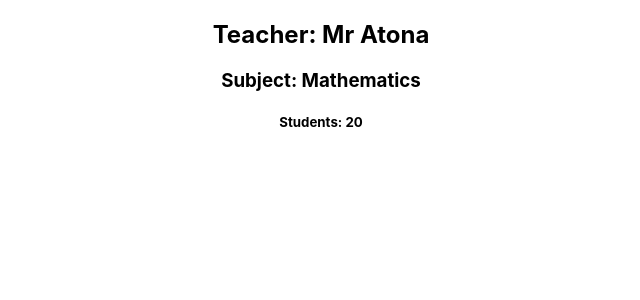
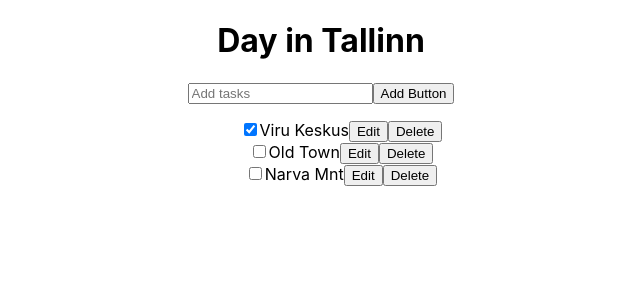
Before and after one commit to AbigaelKirwa/AssignmentProgrammingHomeWork, a React (Create React App) app in the folder homework2-reactdocumentation/: page / in a window 1280 px wide. Shown: the top 300 px of the page, without its empty margins (319-959 px from the left). Built offline with nearby package versions, Linux system fonts and the light colour scheme.

Commit message:
feat(managing state):Scaling up with reducer and context

```diff
--- a/homework2-reactdocumentation/src/App.js
+++ b/homework2-reactdocumentation/src/App.js
@@ -5,6 +5,7 @@ import PassingWithContext from './components/PassingWithContext';
 import PreservingState from './components/PreservingState';
 import QuickStart from './components/QuickStart';
 import ReactingToInput from './components/ReactingToInput';
+import ReducerAndContext from './components/ReducerAndContext';
 import SharingState from './components/SharingState';
 
 function App() {
@@ -17,7 +18,8 @@ function App() {
       {/* <SharingState/> */}
       {/* <PreservingState/> */}
       {/* <ExtractingStateLogic/> */}
-      <PassingWithContext/>
+      {/* <PassingWithContext/> */}
+      <ReducerAndContext/>
     </div>
   );
 }
--- /dev/null
+++ b/homework2-reactdocumentation/src/components/ReducerAndContext.js
@@ -0,0 +1,179 @@
+import {createContext, useContext, useReducer, useState}from 'react'
+
+let nextId = 3;
+const initialTasks = [
+    { id: 0, text: 'Viru Keskus', done: true },
+    { id: 1, text: 'Old Town', done: false },
+    { id: 2, text: 'Narva Mnt', done: false }
+]
+
+const TasksContext = createContext(null)
+const TasksDispatchContext = createContext(null)
+
+function TasksProvider({children}){
+    const [tasks, dispatch] = useReducer(
+        tasksReducer,
+        initialTasks
+    )
+
+    return(
+        <TasksContext.Provider value={tasks}>
+            <TasksDispatchContext.Provider value={dispatch}>
+                {children}
+            </TasksDispatchContext.Provider>
+        </TasksContext.Provider>
+    )
+}
+
+function useTasks(){
+    return useContext(TasksContext)
+}
+
+function useTasksDispatch(){
+    return useContext(TasksDispatchContext)
+}
+
+function tasksReducer(tasks, action){
+    switch(action.type){
+        case 'added': {
+            return [...tasks, {
+                id:action.id,
+                text:action.text,
+                done:false
+            }]
+        }
+        case 'changed':{
+            return(tasks.map((t)=>{
+                if (t.id === action.task.id){
+                    return action.task
+                }
+                else{
+                    return t
+                }
+            })
+        )}
+        case 'deleted':{
+            return tasks.filter(t=> t.id !== action.id)
+        }
+        default: {
+            throw Error('Unknown action: ' + action.type);
+        }
+    }
+}
+
+//add task
+function AddTask({onAddTask}){
+    const [text, setText] = useState('')
+    const dispatch = useTasksDispatch()
+    return(
+        <>
+            <input
+                placeholder='Add tasks'
+                value={text}
+                onChange={(e)=>{setText(e.target.value)}}
+            />
+            <button onClick={()=>{
+                setText('')
+                dispatch({
+                    type:'added',
+                    id:nextId++,
+                    text:text
+                })
+            }}
+
+            >
+                Add Button
+            </button>
+        </>
+    )
+}
+
+//display task list
+function TaskList(){
+    const tasks = useTasks();
+    console.log(tasks)
+    return (
+        <ul style={{listStyle:"none"}}>
+        {tasks.map((task) => (
+            <li key={task.id}>
+                <Task task={task} />
+            </li>
+        ))}
+        </ul>
+    );
+}
+
+//task function
+function Task({task}){
+    const [isEditing, setIsEditing] = useState(false);
+    const dispatch = useTasksDispatch()
+    let taskContent;
+    if(isEditing){
+       taskContent= (
+        <>
+        <input
+            value={task.text}
+            onChange={e=>{dispatch({
+                    type:'changed',
+                    task:{
+                        ...task,
+                        text:e.target.value
+                    }
+                })
+            }}
+        />
+        <button onClick={()=>{setIsEditing(false)}}>Save</button>
+        </>
+       );
+    } else{
+        taskContent=(
+            <>
+                {task.text}
+                {console.log(task.text)}
+                <button onClick={()=>setIsEditing(true)}>Edit</button>
+            </>
+        )
+    }
+
+    return(
+        <label>
+            <input
+                type='checkbox'
+                checked={task.done}
+                onChange={(e)=>{
+                    dispatch({
+                        type:"changed",
+                        task:{
+                            ...task,
+                            done:e.target.checked
+                        }
+                    })
+                }}
+            />
+            {taskContent}
+            <button onClick={()=>{
+                dispatch({
+                    type:'deleted',
+                    id:task.id
+                })
+            }}>Delete</button>
+        </label>
+    )
+
+}
+
+
+
+const ReducerAndContext = () => {
+  return (
+    <div>
+        <TasksProvider>
+            <h1>Day in Tallinn</h1>
+            <AddTask/>
+            <TaskList/>
+        </TasksProvider>
+    </div>
+  )
+}
+
+export default ReducerAndContext
```
